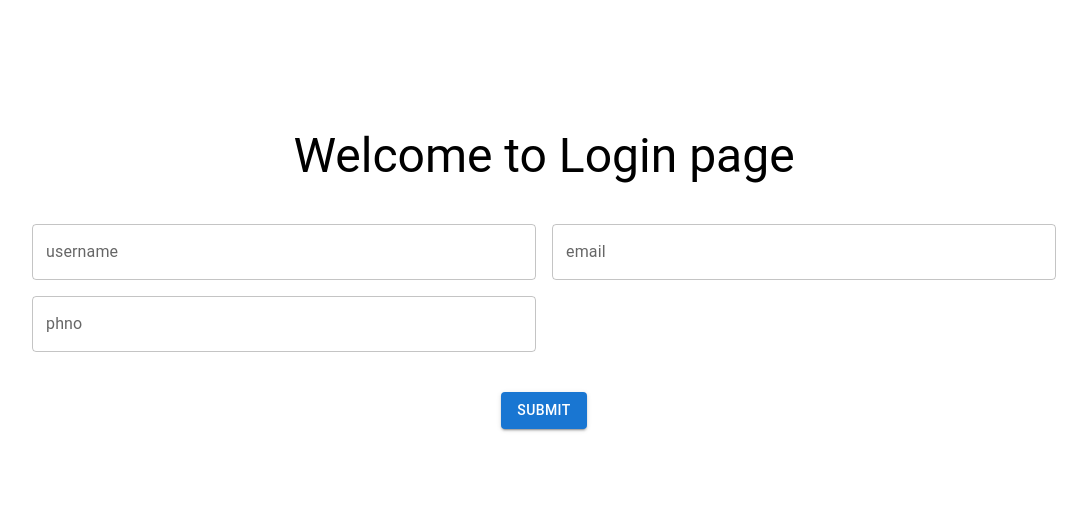
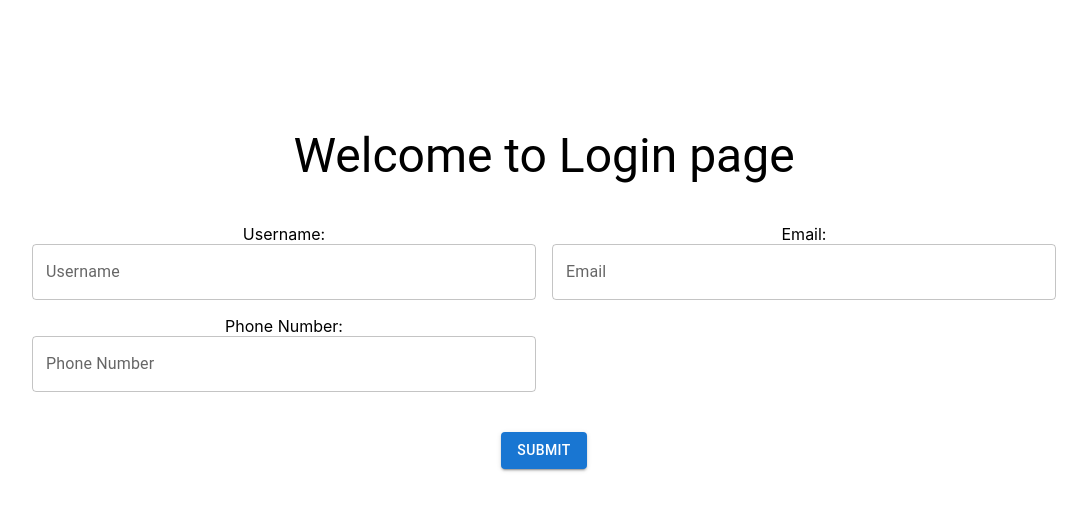
Before and after one commit to Merin71/react_example, a React (Create React App) app: page /form in a window 1280 px wide. Shown: the top 510 px of the page, without its empty margins (96-1183 px from the left). Built offline with nearby package versions, Linux system fonts and the light colour scheme; the HTML template or start-up script is replaced by a standard one.

Commit message:
first commit

```diff
--- a/src/components/SampleForm.jsx
+++ b/src/components/SampleForm.jsx
@@ -23,26 +23,32 @@ const SampleForm = () => {
         <br/><br/>
         <Grid container spacing={2}>
             <Grid item xs={12} sm={6} md={6}>
+                <label htmlFor="uname">Username:</label>
                 <TextField
                 fullWidth
-                label='username'
+                label="Username"
                 name="uname"
+                id="name"
                 value={input.uname}
                 onChange={inputHandler}/>
             </Grid>
             <Grid item xs={12} sm={6} md={6}>
+                <label htmlFor="email">Email:</label>
                 <TextField
                 fullWidth
-                label='email'
+                label="Email"
                 name="email"
+                id="email"
                 value={input.email}
                 onChange={inputHandler}/>
             </Grid>
             <Grid item xs={12} sm={6} md={6}>
+                <label htmlFor="phno">Phone Number:</label>
                 <TextField
                 fullWidth
-                label='phno'
+                label="Phone Number"
                 name="phno"
+                id="phnp"
                 value={input.phno}
                 onChange={inputHandler}/>
             </Grid>
```
